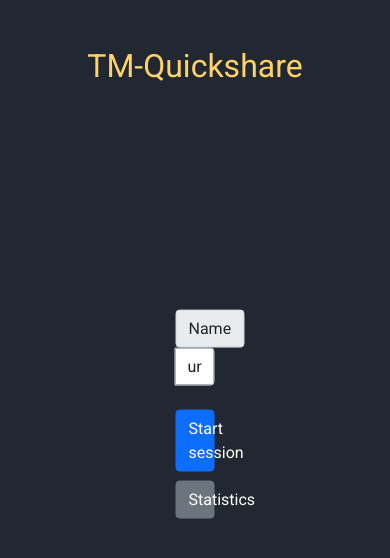
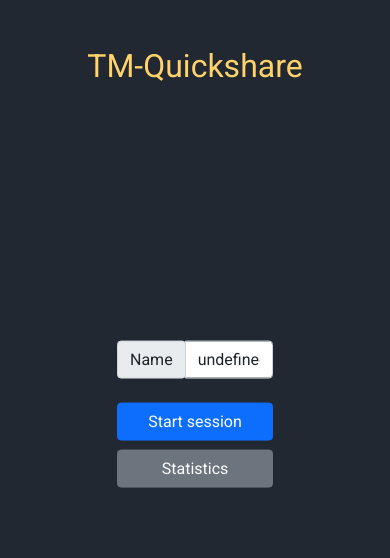
Before and after one commit to tobimichael96/quickshare, a Flask app: page / in a window 390 px wide. Shown: the top 558 px of the page. Run offline with Flask 2, Linux system fonts and the light colour scheme; some libraries are stand-ins or nearby versions.

Commit message:
Fix mobile view

```diff
--- a/static/styles/index.css
+++ b/static/styles/index.css
@@ -26,7 +26,7 @@ h1 {
     position: absolute;
     left: 50%;
     top: 50%;
-    width: 10%;
+    width: 20%;
     -webkit-transform: translate(-50%, -50%);
     transform: translate(-50%, -50%);
 }
@@ -61,3 +61,16 @@ h1 {
         right: -3px;
     }
 }
+
+
+/* media */
+@media (max-width: 1100px) {
+    .content {
+        position: absolute;
+        left: 50%;
+        top: 50%;
+        width: 40%;
+        -webkit-transform: translate(-50%, -50%);
+        transform: translate(-50%, -50%);
+    }
+}
```
